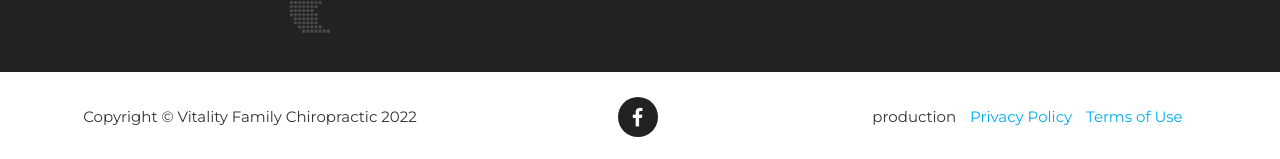
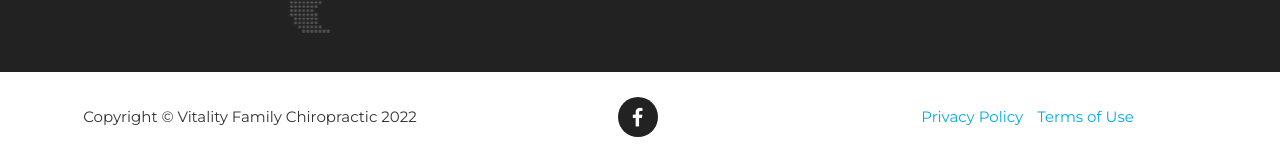
Before and after one commit to vitalityfamilychiropractic/vfc, a Jekyll site: the page built from index.html, in a window 1280 px wide and 900 px high, scrolled down 5486 px. Shown: the part 738-897 px from the top of the window. Built offline with Jekyll 4.4.1, drawn with Linux system fonts in a browser that asks for light colours; some web fonts are replaced.

Commit message:
Test footer quick links

```diff
--- a/_includes/footer.html
+++ b/_includes/footer.html
@@ -14,7 +14,7 @@
                 </div>
                 <div class="col-md-4">
                     <ul class="list-inline quicklinks">
-                        <li>{{ jekyll.environment }}</li>
+                        {% if jekyll.environment != "production" %}<li id="build">{{ jekyll.environment }}</li>{% endif %}
                         <li><a href="#">Privacy Policy</a></li>
                         <li><a href="#">Terms of Use</a></li>
                     </ul>
--- a/js/buildinfo.js
+++ b/js/buildinfo.js
@@ -1,5 +1,3 @@
 $(function(context) {
-
-  document.getElementById('build').innerHTML = context.env.CF_PAGES_BRANCH + ' ' + context.env.CF_PAGES_COMMIT_SHA;
-
-}
+  $('#build').innerHTML = context.env.CF_PAGES_BRANCH + ' ' + context.env.CF_PAGES_COMMIT_SHA;
+});
```
